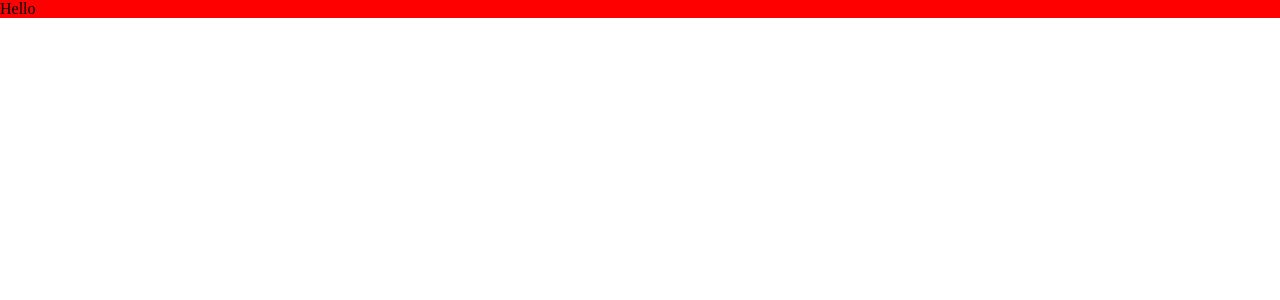
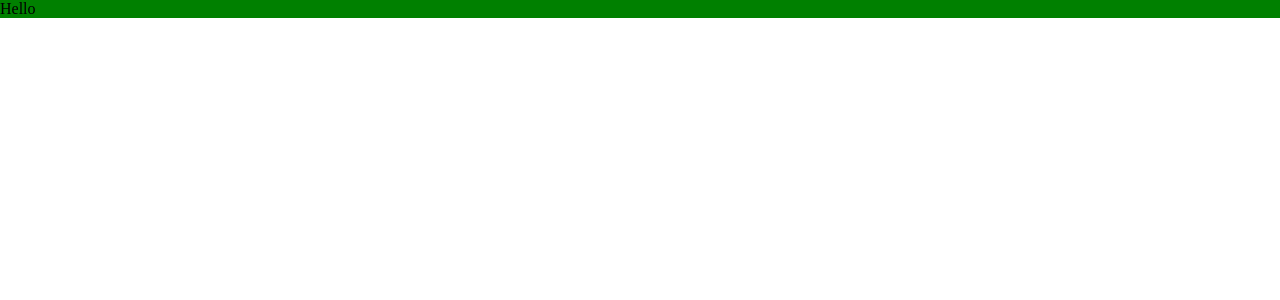
Before and after one commit to ypcethan/mern_twitter_clone_frontend, a React (Create React App) app: page / in a window 1280 px wide. Shown: the top 300 px of the page. Built offline with nearby package versions, Linux system fonts and the light colour scheme.

Commit message:
adding node-sass, setup basic folder structure

```diff
--- a/package.json
+++ b/package.json
@@ -6,6 +6,7 @@
     "@testing-library/jest-dom": "^4.2.4",
     "@testing-library/react": "^9.3.2",
     "@testing-library/user-event": "^7.1.2",
+    "node-sass": "^4.14.1",
     "normalize.css": "^8.0.1",
     "react": "^16.13.1",
     "react-dom": "^16.13.1",
--- a/src/App.css
+++ /dev/null
@@ -1,3 +0,0 @@
-.App{
-  background-color: red;
-}
--- a/src/App.js
+++ b/src/App.js
@@ -1,5 +1,5 @@
 import React from 'react';
-import './App.css';
+import './App.scss';
 
 function App() {
   return (
--- /dev/null
+++ b/src/App.scss
@@ -0,0 +1,4 @@
+$primary-color: green;
+.App{
+  background-color: $primary-color;
+}
```
Also changed, not shown: 1 other file (tests, documents, lock files or other folders).
